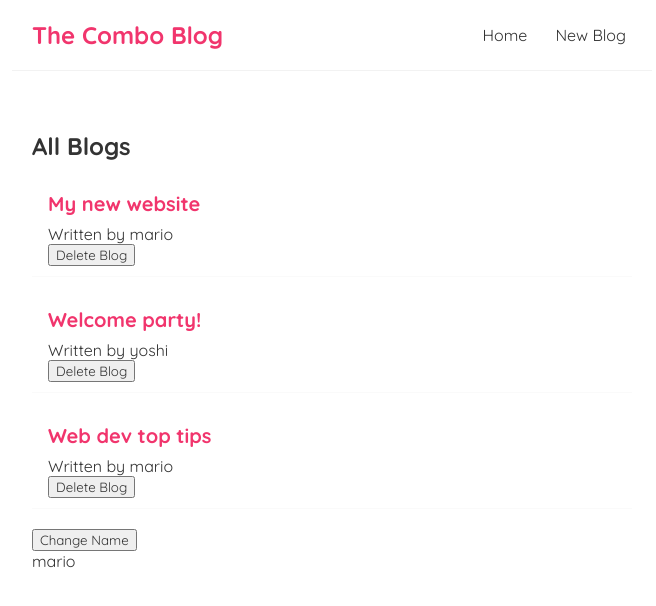
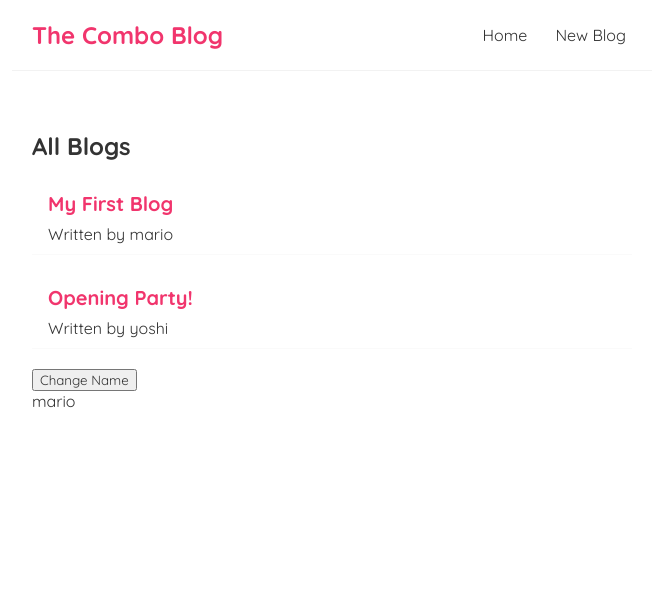
Before and after one commit to Ozioma45/Combo_blog-React, a React (Vite) app: page / in a window 1280 px wide. Shown: the top 606 px of the page, without its empty margins (308-964 px from the left). Built offline with nearby package versions, Linux system fonts and the light colour scheme; data requests are answered from the project's data file.

Commit message:
Fetching Data with useEffect

```diff
--- a/src/BlogList.jsx
+++ b/src/BlogList.jsx
@@ -1,4 +1,4 @@
-export default function BlogList({ blogs, title, handleDelete }) {
+export default function BlogList({ blogs, title }) {
   /* const blogs = props.blogs;
   const title = props.title; */
 
@@ -9,7 +9,6 @@ export default function BlogList({ blogs, title, handleDelete }) {
         <div className="blog-preview" key={blog.id}>
           <h2>{blog.title}</h2>
           <p>Written by {blog.author}</p>
-          <button onClick={() => handleDelete(blog.id)}>Delete Blog</button>
         </div>
       ))}
     </div>
--- a/src/Home.jsx
+++ b/src/Home.jsx
@@ -3,31 +3,23 @@ import { useEffect } from "react";
 import BlogList from "./BlogList";
 
 export default function Home() {
-  const [blogs, setBlogs] = useState([
-    { title: "My new website", body: "lorem ipsum...", author: "mario", id: 1 },
-    { title: "Welcome party!", body: "lorem ipsum...", author: "yoshi", id: 2 },
-    {
-      title: "Web dev top tips",
-      body: "lorem ipsum...",
-      author: "mario",
-      id: 3,
-    },
-  ]);
+  const [blogs, setBlogs] = useState(null);
 
   const [name, setName] = useState("mario");
 
   useEffect(() => {
-    console.log("use effect run");
-    console.log(name);
-  }, [name]);
-
-  const handleDelete = (id) => {
-    const newBlogs = blogs.filter((blog) => blog.id !== id);
-    setBlogs(newBlogs);
-  };
+    fetch("http://localhost:8000/blogs")
+      .then((res) => {
+        return res.json();
+      })
+      .then((data) => {
+        console.log(data);
+        setBlogs(data);
+      });
+  }, []);
   return (
     <div className="Home">
-      <BlogList blogs={blogs} title="All Blogs" handleDelete={handleDelete} />
+      {blogs && <BlogList blogs={blogs} title="All Blogs" />}
       <button onClick={() => setName("John")}>Change Name</button>
       <p>{name}</p>
     </div>
```
